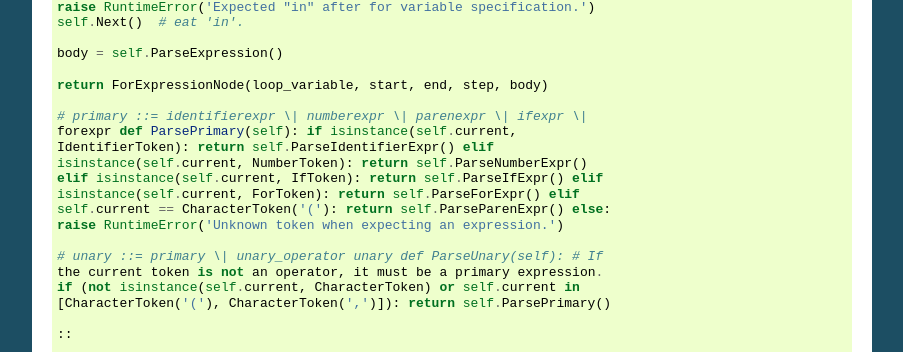
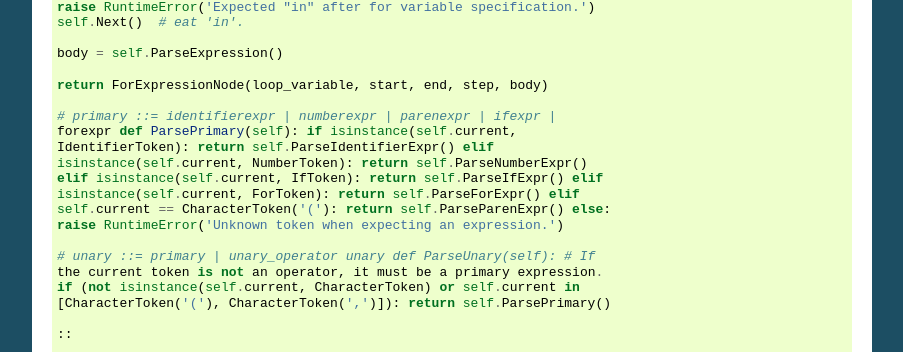
Before and after one commit to llvmpy/llvmpy, a Sphinx documentation site: the page built from docs/source/doc/kaleidoscope/PythonLangImpl6.rst, in a window 1280 px wide and 900 px high, scrolled down 17099 px. Shown: the part 151-503 px from the top of the window, without its empty margins (198-1101 px from the left). Built offline with Sphinx 7.4.7, drawn with Linux system fonts in a browser that asks for light colours; some of the changed text lies outside the part shown.

Commit message:
Removed extraneous slashes.

```diff
--- a/docs/source/doc/kaleidoscope/PythonLangImpl5.rst
+++ b/docs/source/doc/kaleidoscope/PythonLangImpl5.rst
@@ -1375,7 +1375,7 @@ Parser
 
          return ForExpressionNode(loop_variable, start, end, step, body)
 
-      # primary ::= identifierexpr \| numberexpr \| parenexpr \| ifexpr \|
+      # primary ::= identifierexpr | numberexpr | parenexpr | ifexpr |
       forexpr def ParsePrimary(self): if isinstance(self.current,
       IdentifierToken): return self.ParseIdentifierExpr() elif
       isinstance(self.current, NumberToken): return self.ParseNumberExpr()
--- a/docs/source/doc/kaleidoscope/PythonLangImpl6.rst
+++ b/docs/source/doc/kaleidoscope/PythonLangImpl6.rst
@@ -60,10 +60,10 @@ binary operators. An example of this is:
    def binary> 10 (LHS RHS) RHS < LHS
 
    # Binary "logical or", (note that it does not "short circuit").
-   def binary\| 5 (LHS RHS) if LHS then 1 else if RHS then 1 else 0
+   def binary| 5 (LHS RHS) if LHS then 1 else if RHS then 1 else 0
 
    # Define = with slightly lower precedence than relationals.
-   def binary= 9 (LHS RHS) !(LHS < RHS \| LHS > RHS)
+   def binary= 9 (LHS RHS) !(LHS < RHS | LHS > RHS)
 
 
 
@@ -101,7 +101,7 @@ keywords:
    any new AST or parser support.
 
    On the other hand, we have to be able to represent the definitions of
-   these new operators, in the "def binary\| 5" part of the function
+   these new operators, in the "def binary| 5" part of the function
    definition. In our grammar so far, the "name" for the function
    definition is parsed as the "prototype" production and into the
    ``PrototypeNode``. To represent our new user-defined operators as
@@ -294,7 +294,7 @@ simple: we'll add a new function to do it:
 
 .. code-block:: python
 
-   # unary ::= primary \| unary_operator unary def
+   # unary ::= primary | unary_operator unary def
    ParseUnary(self): # If the current token is not an operator, it must be
    a primary expression. if (not isinstance(self.current, CharacterToken)
    or self.current in [CharacterToken('('), CharacterToken(',')]): return
@@ -419,13 +419,13 @@ We can also define a bunch of other "primitive" operations, such as:
    def binary> 10 (LHS RHS) RHS < LHS
 
    # Binary logical or, which does not short circuit.
-   def binary\| 5 (LHS RHS) if LHS then 1 else if RHS then 1 else 0
+   def binary| 5 (LHS RHS) if LHS then 1 else if RHS then 1 else 0
 
    # Binary logical and, which does not short circuit.
    def binary& 6 (LHS RHS) if !LHS then 0 else !!RHS
 
    # Define = with slightly lower precedence than relationals.
-   def binary = 9 (LHS RHS) !(LHS < RHS \| LHS > RHS)
+   def binary = 9 (LHS RHS) !(LHS < RHS | LHS > RHS)
 
 
 
@@ -454,7 +454,7 @@ denser the character:
 
     # determine whether the specific location
    diverges. # Solve for z = z^2 + c in the complex plane. def
-   mandelconverger(real imag iters creal cimag) if iters > 255 \|
+   mandelconverger(real imag iters creal cimag) if iters > 255 |
    (real\ *real + imag*\ imag > 4) then iters else
    mandelconverger(real\ *real - imag*\ imag + creal, 2\ *real*\ imag +
    cimag, iters+1, creal, cimag)
@@ -1095,7 +1095,7 @@ the if/then/else and for expressions:
    isinstance(self.current, CharacterToken): return
    g_binop_precedence.get(self.current.char, -1) else: return -1
 
-   # identifierexpr ::= identifier \| identifier '(' expression\* ')' def
+   # identifierexpr ::= identifier | identifier '(' expression\* ')' def
    ParseIdentifierExpr(self): identifier_name = self.current.name
    self.Next() # eat identifier.
 
@@ -1196,7 +1196,7 @@ the if/then/else and for expressions:
 
    return ForExpressionNode(loop_variable, start, end, step, body)
 
-   # primary ::= identifierexpr \| numberexpr \| parenexpr \| ifexpr \|
+   # primary ::= identifierexpr | numberexpr | parenexpr | ifexpr |
    forexpr def ParsePrimary(self): if isinstance(self.current,
    IdentifierToken): return self.ParseIdentifierExpr() elif
    isinstance(self.current, NumberToken): return self.ParseNumberExpr()
@@ -1205,7 +1205,7 @@ the if/then/else and for expressions:
    self.current == CharacterToken('('): return self.ParseParenExpr() else:
    raise RuntimeError('Unknown token when expecting an expression.')
 
-   # unary ::= primary \| unary_operator unary def ParseUnary(self): # If
+   # unary ::= primary | unary_operator unary def ParseUnary(self): # If
    the current token is not an operator, it must be a primary expression.
    if (not isinstance(self.current, CharacterToken) or self.current in
    [CharacterToken('('), CharacterToken(',')]): return self.ParsePrimary()
```
Also changed, not shown: docs/source/doc/kaleidoscope/PythonLangImpl7.rst (+7 -7 lines).
